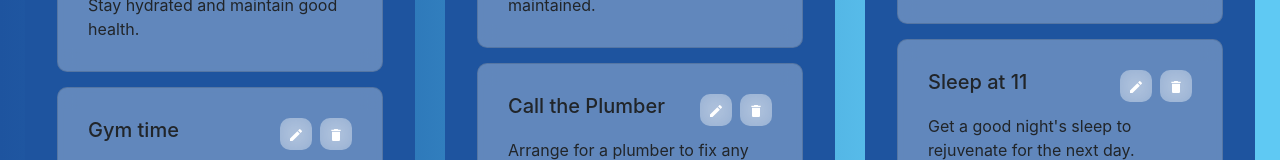
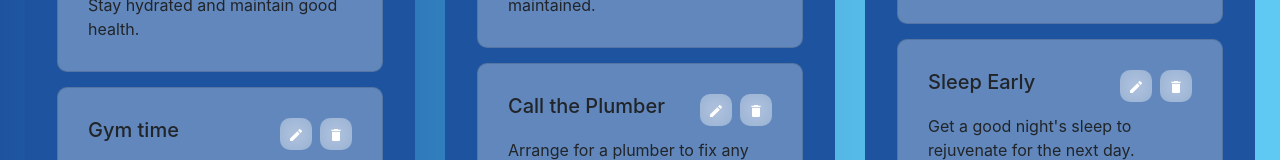
Before and after one commit to canaalex/kanban-board, a React (Create React App) app: page / in a window 1280 px wide. Shown: the part 512-672 px from the top of the page. Built offline with nearby package versions, Linux system fonts and the light colour scheme.

Commit message:
cleanup and build

```diff
--- a/src/components/KanbanBoard.jsx
+++ b/src/components/KanbanBoard.jsx
@@ -5,31 +5,99 @@ import Column from "./Column";
 import { v4 as uuidv4 } from "uuid";
 import EditModal from "./EditModal";
 
-export default function KanbanBoard({addedTask,setEditTaskForm,editTaskForm,setEditedTask,editedTask}) {
+export default function KanbanBoard({
+  addedTask,
+  setEditTaskForm,
+  editTaskForm,
+  setEditedTask,
+  editedTask,
+}) {
   const [completed, setCompleted] = useState(() => {
+
     const storedCompleted = localStorage.getItem("done");
-    return storedCompleted ? JSON.parse(storedCompleted) : [
-      { id: 7, title: "Wake early", description: "Start your day with a fresh mind.", status: "done" },
-      { id: 8, title: "Make dinner", description: "Prepare a delicious meal for yourself or your family.", status: "done" },
-      { id: 9, title: "Sleep at 11", description: "Get a good night's sleep to rejuvenate for the next day.", status: "done" },
-    ];
+
+    return storedCompleted
+      ? JSON.parse(storedCompleted)
+      : [
+          {
+            id: 7,
+            title: "Wake early",
+            description: "Start your day with a fresh mind.",
+            status: "done",
+          },
+          {
+            id: 8,
+            title: "Make dinner",
+            description:
+              "Prepare a delicious meal for yourself or your family.",
+            status: "done",
+          },
+          {
+            id: 9,
+            title: "Sleep Early",
+            description:
+              "Get a good night's sleep to rejuvenate for the next day.",
+            status: "done",
+          },
+        ];
   });
   const [todo, setTodo] = useState(() => {
+
     const storedTodo = localStorage.getItem("todo");
-    return storedTodo ? JSON.parse(storedTodo) : [
-      { id: 1, title: "Go to work", description: "Start your workday and be productive.", status: "todo" },
-      { id: 2, title: "Drink a glass of water", description: "Stay hydrated and maintain good health.", status: "todo" },
-      { id: 3, title: "Gym time", description: "Exercise to keep yourself fit and healthy.", status: "todo" },
-    ];
+
+    return storedTodo
+      ? JSON.parse(storedTodo)
+      : [
+          {
+            id: 1,
+            title: "Go to work",
+            description: "Start your workday and be productive.",
+            status: "todo",
+          },
+          {
+            id: 2,
+            title: "Drink a glass of water",
+            description: "Stay hydrated and maintain good health.",
+            status: "todo",
+          },
+          {
+            id: 3,
+            title: "Gym time",
+            description: "Exercise to keep yourself fit and healthy.",
+            status: "todo",
+          },
+        ];
   });
   const [doing, setDoing] = useState(() => {
+
     const storedDoing = localStorage.getItem("doing");
-    return storedDoing ? JSON.parse(storedDoing) : [
-      { id: 4, title: "Help brother", description: "Assist your brother with any tasks or challenges he may have.", status: "doing" },
-      { id: 5, title: "Clean the car", description: "Keep your car clean and well-maintained.", status: "doing" },
-      { id: 6, title: "Call the Plumber", description: "Arrange for a plumber to fix any plumbing issues in your home.", status: "doing" },
-    ];
+
+    return storedDoing
+      ? JSON.parse(storedDoing)
+      : [
+          {
+            id: 4,
+            title: "Help brother",
+            description:
+              "Assist your brother with any tasks or challenges he may have.",
+            status: "doing",
+          },
+          {
+            id: 5,
+            title: "Clean the car",
+            description: "Keep your car clean and well-maintained.",
+            status: "doing",
+          },
+          {
+            id: 6,
+            title: "Call the Plumber",
+            description:
+              "Arrange for a plumber to fix any plumbing issues in your home.",
+            status: "doing",
+          },
+        ];
   });
+
   useEffect(() => {
     localStorage.setItem("done", JSON.stringify(completed));
     localStorage.setItem("todo", JSON.stringify(todo));
@@ -38,21 +106,21 @@ export default function KanbanBoard({addedTask,setEditTaskForm,editTaskForm,setE
 
   useEffect(() => {
     if (!addedTask) return;
-    console.log('added task', addedTask);
-    if (addedTask.status === 'todo') {
-      setTodo(prevTodo => {
+
+    if (addedTask.status === "todo") {
+      setTodo((prevTodo) => {
         const newTodoTask = { ...addedTask, id: uuidv4() };
         return [...prevTodo, newTodoTask];
       });
-    }
-    else if (addedTask.status === "doing") {
-      setDoing(prevDoing => {
+
+    } else if (addedTask.status === "doing") {
+      setDoing((prevDoing) => {
         const newDoingTask = { ...addedTask, id: uuidv4() };
         return [...prevDoing, newDoingTask];
       });
-    }
-    else if (addedTask.status === "done") {
-      setCompleted(prevCompleted => {
+
+    } else if (addedTask.status === "done") {
+      setCompleted((prevCompleted) => {
         const newCompleteTask = { ...addedTask, id: uuidv4(), status: "done" };
         return [...prevCompleted, newCompleteTask];
       });
@@ -61,22 +129,20 @@ export default function KanbanBoard({addedTask,setEditTaskForm,editTaskForm,setE
 
   useEffect(() => {
     if (!editedTask) return;
-    console.log('edited task', editedTask);
+    console.log("edited task", editedTask);
 
-    if (editedTask.status === 'todo') {
-      // setTodo(prevTodo => {
-      //   return prevTodo.map(task => {
-      //     if (task.id === editedTask.id) {
+    if (editedTask.status === "todo") {
 
-      //       return editedTask;
-      //     }
-      //     return task;
-      //   });
-      // });
-      setDoing(prevDoing => prevDoing.filter(task => task.id !== editedTask.id));
-      setCompleted(prevCompleted => prevCompleted.filter(task => task.id !== editedTask.id));
-      setTodo(prevTodo => {
-        const existingTaskIndex = prevTodo.findIndex(task => task.id === editedTask.id);
+      setDoing((prevDoing) =>
+        prevDoing.filter((task) => task.id !== editedTask.id)
+      );
+      setCompleted((prevCompleted) =>
+        prevCompleted.filter((task) => task.id !== editedTask.id)
+      );
+      setTodo((prevTodo) => {
+        const existingTaskIndex = prevTodo.findIndex(
+          (task) => task.id === editedTask.id
+        );
         if (existingTaskIndex !== -1) {
           // Update the existing task in the doing column
           const updatedTodo = [...prevTodo];
@@ -87,13 +153,18 @@ export default function KanbanBoard({addedTask,setEditTaskForm,editTaskForm,setE
           return [...prevTodo, editedTask];
         }
       });
-    }
-    else if (editedTask.status === "doing") {
+    } else if (editedTask.status === "doing") {
       // Remove the task from the todo column
-      setTodo(prevTodo => prevTodo.filter(task => task.id !== editedTask.id));
-      setCompleted(prevCompleted => prevCompleted.filter(task => task.id !== editedTask.id));
-      setDoing(prevDoing => {
-        const existingTaskIndex = prevDoing.findIndex(task => task.id === editedTask.id);
+      setTodo((prevTodo) =>
+        prevTodo.filter((task) => task.id !== editedTask.id)
+      );
+      setCompleted((prevCompleted) =>
+        prevCompleted.filter((task) => task.id !== editedTask.id)
+      );
+      setDoing((prevDoing) => {
+        const existingTaskIndex = prevDoing.findIndex(
+          (task) => task.id === editedTask.id
+        );
         if (existingTaskIndex !== -1) {
           // Update the existing task in the doing column
           const updatedDoing = [...prevDoing];
@@ -104,36 +175,35 @@ export default function KanbanBoard({addedTask,setEditTaskForm,editTaskForm,setE
           return [...prevDoing, editedTask];
         }
       });
-    }
 
-    else if(editedTask.status==="done"){
-      setTodo(prevTodo => prevTodo.filter(task => task.id !== editedTask.id));
-      setDoing(prevDoing => prevDoing.filter(task => task.id !== editedTask.id));
-      setCompleted(prevCompleted => {
-        const existingTaskIndex = prevCompleted.findIndex(task => task.id === editedTask.id);
+    } else if (editedTask.status === "done") {
+      setTodo((prevTodo) =>
+        prevTodo.filter((task) => task.id !== editedTask.id)
+      );
+      setDoing((prevDoing) =>
+        prevDoing.filter((task) => task.id !== editedTask.id)
+      );
+      setCompleted((prevCompleted) => {
+        const existingTaskIndex = prevCompleted.findIndex(
+          (task) => task.id === editedTask.id
+        );
         if (existingTaskIndex !== -1) {
           // Update the existing task in the doing column
           const updatedCompleted = [...prevCompleted];
-          updatedCompleted[existingTaskIndex] = {...editedTask,status:"done"};
+          updatedCompleted[existingTaskIndex] = {
+            ...editedTask,
+            status: "done",
+          };
           return updatedCompleted;
         } else {
           // Add the edited task to the doing column
-          return [...prevCompleted, {...editedTask,status:"done"}];
+          return [...prevCompleted, { ...editedTask, status: "done" }];
         }
       });
-      // setCompleted(prevCompleted => {
-      //   return prevCompleted.map(task => {
-      //     if (task.id === editedTask.id) {
-
-      //       return {...editedTask,status:"done"};
-      //     }
-      //     return task;
-      //   });
-      // });
     }
   }, [editedTask]);
 
-const handleDragEnd = (result) => {
+  const handleDragEnd = (result) => {
     const { destination, source, draggableId } = result;
     if (!destination) return; // Dropping outside a droppable area
     if (source.droppableId === destination.droppableId) {
@@ -146,8 +216,19 @@ const handleDragEnd = (result) => {
       updateColumn(updatedColumn, source.droppableId);
     } else {
       // Moving to a different column
-      const task = findItemById(draggableId, getColumnById(source.droppableId));
-      if (!task) return; // Task not found in the source column
+
+      let task = findItemById(draggableId, getColumnById(source.droppableId));
+      console.log('task',task);
+
+      if (!task) return;
+
+      if (destination.droppableId === "1") {
+        task = { ...task, status: "todo" };
+      } else if (destination.droppableId === "2") {
+        task = { ...task, status: "doing" };
+      } else if (destination.droppableId === "3") {
+        task = { ...task, status: "done" };
+      }
 
       const updatedSourceColumn = removeItemById(
         draggableId,
@@ -208,35 +289,60 @@ const handleDragEnd = (result) => {
     }
   };
 
+  function findItemById(id, array) {
 
-  function findItemById(id, array) {
-    return array.find((item) => item.id === id);
+    return array.find((item) => item.id == id);
   }
 
   function removeItemById(id, array) {
-    return array.filter((item) => item.id !== id);
+
+    return array.filter((item) => item.id != id);
   }
 
-  function deleteTask(deletedTask){
-    setTodo(prevTodo => prevTodo.filter(task => task.id !== deletedTask.id));
-     setDoing(prevDoing => prevDoing.filter(task => task.id !== deletedTask.id));
-    setCompleted(prevCompleted => prevCompleted.filter(task => task.id !== deletedTask.id));
+  function deleteTask(deletedTask) {
+    setTodo((prevTodo) =>
+      prevTodo.filter((task) => task.id !== deletedTask.id)
+    );
+    setDoing((prevDoing) =>
+      prevDoing.filter((task) => task.id !== deletedTask.id)
+    );
+    setCompleted((prevCompleted) =>
+      prevCompleted.filter((task) => task.id !== deletedTask.id)
+    );
   }
 
   return (
     <div className="container mb-5">
-      <EditModal editTaskForm={editTaskForm} setEditedTask={setEditedTask}/>
+      <EditModal editTaskForm={editTaskForm} setEditedTask={setEditedTask} />
 
       <DragDropContext onDragEnd={handleDragEnd}>
         <div className="row">
           <div className="col-4">
-            <Column title={"To Do"} tasks={todo} id={"1"} setEditTaskForm={setEditTaskForm} deleteTask={deleteTask}/>
+            <Column
+              title={"To Do"}
+              tasks={todo}
+              id={"1"}
+              setEditTaskForm={setEditTaskForm}
+              deleteTask={deleteTask}
+            />
           </div>
           <div className="col-4">
-            <Column title={"Doing"} tasks={doing} id={"2"} setEditTaskForm={setEditTaskForm} deleteTask={deleteTask}/>
+            <Column
+              title={"Doing"}
+              tasks={doing}
+              id={"2"}
+              setEditTaskForm={setEditTaskForm}
+              deleteTask={deleteTask}
+            />
           </div>
           <div className="col-4">
-            <Column title={"Done"} tasks={completed} id={"3"} setEditTaskForm={setEditTaskForm} deleteTask={deleteTask}/>
+            <Column
+              title={"Done"}
+              tasks={completed}
+              id={"3"}
+              setEditTaskForm={setEditTaskForm}
+              deleteTask={deleteTask}
+            />
           </div>
         </div>
       </DragDropContext>
```
Also changed, not shown: 8 other files (tests, documents, lock files or other folders).
